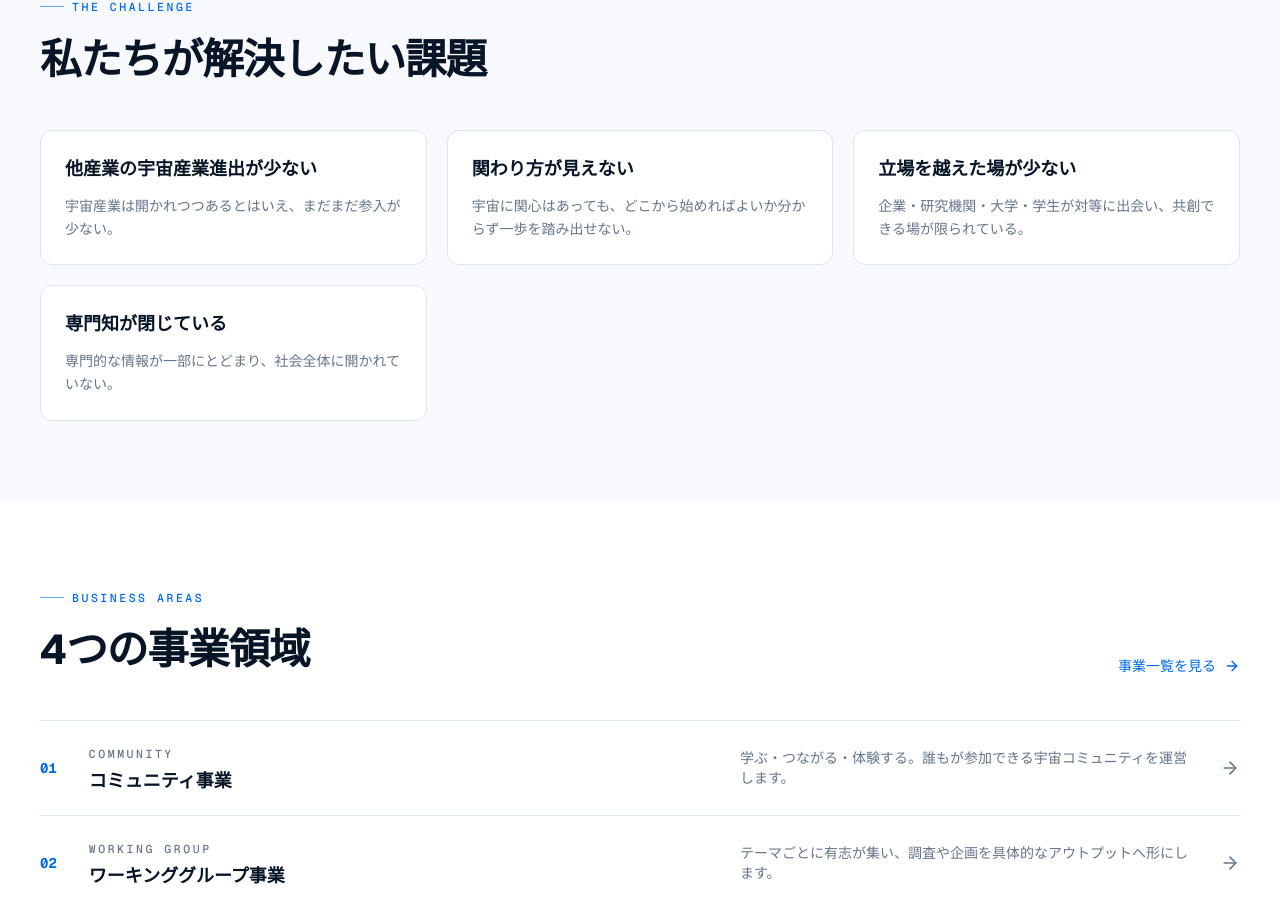
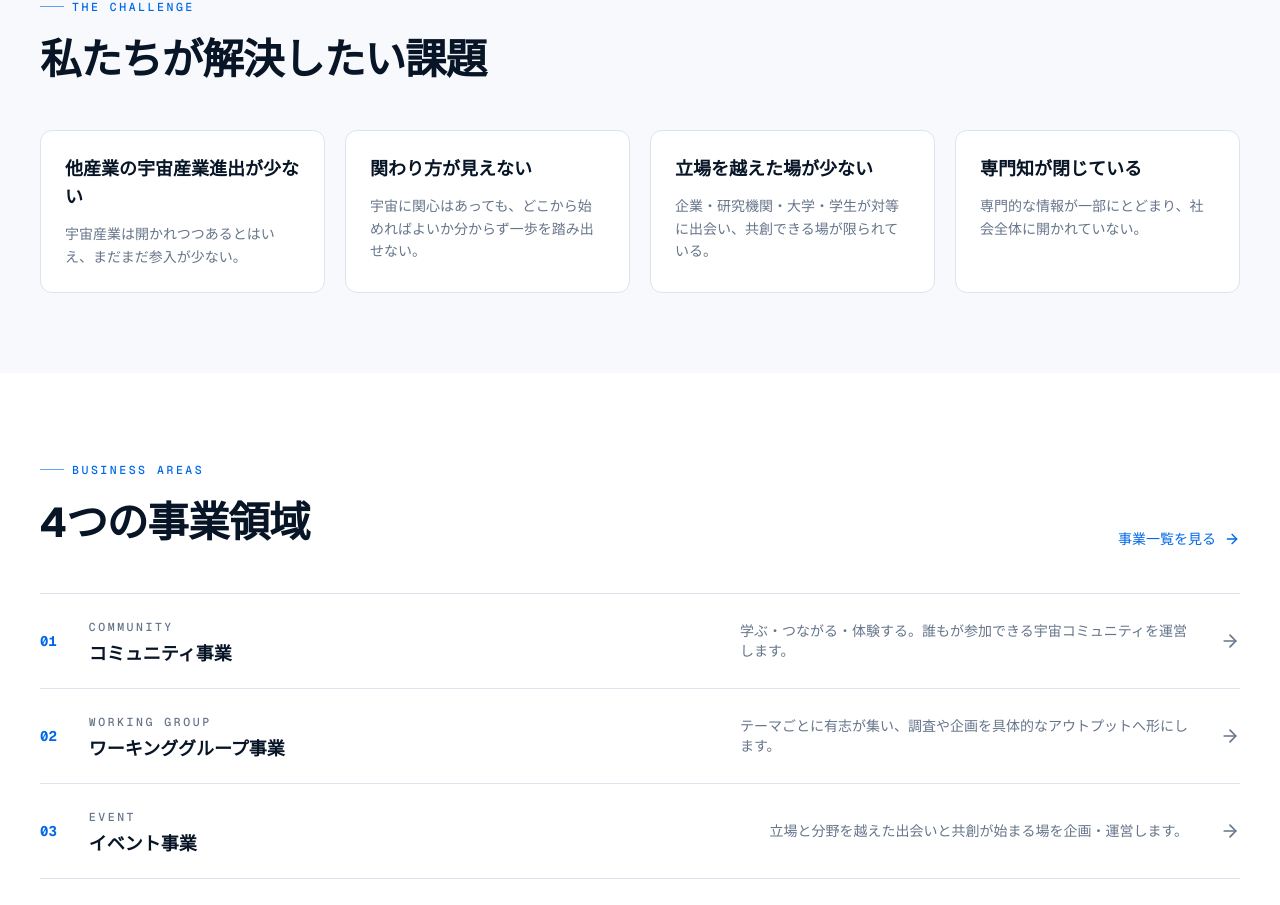
Before and after one commit to FSIFofficial/FSIF, a Next.js app: page /about in a window 1280 px wide. Shown: the part 976-1881 px from the top of the page. Built offline with nearby package versions, Linux system fonts and the light colour scheme; no server answers.

Commit message:
Update page.tsx

```diff
--- a/app/about/page.tsx
+++ b/app/about/page.tsx
@@ -65,7 +65,7 @@
       <section className="bg-background py-16 md:py-20">
         <div className="container-fsif">
           <SectionHeading labelEn="THE CHALLENGE" title="私たちが解決したい課題" />
-          <div className="mt-10 grid gap-5 md:grid-cols-3">
+          <div className="mt-10 grid gap-5 md:grid-cols-4">
             {[
               { t: '他産業の宇宙産業進出が少ない', d: '宇宙産業は開かれつつあるとはいえ、まだまだ参入が少ない。'},
               { t: '関わり方が見えない', d: '宇宙に関心はあっても、どこから始めればよいか分からず一歩を踏み出せない。' },
```
